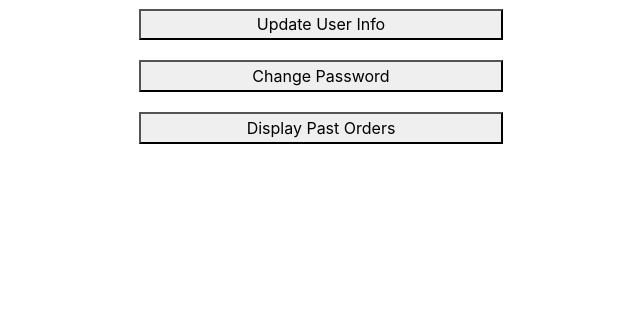
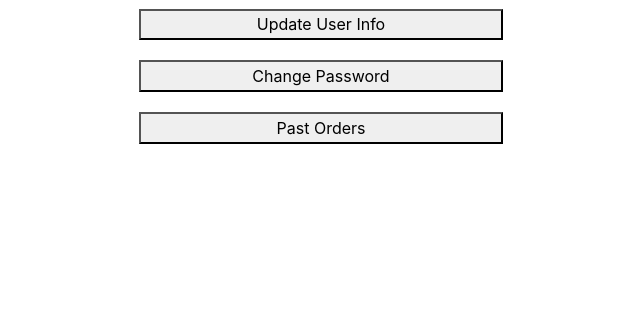
Before and after one commit to alexp230/SRVR-CS499-FinalProject, a Flask app: page /usrhome in a window 1280 px wide. Shown: the part 173-486 px from the top of the page, without its empty margins (319-959 px from the left). Run offline with Flask 3, Linux system fonts and the light colour scheme.

Commit message:
past orders button to tempusrhome

```diff
--- a/templates/tempusrhome.html
+++ b/templates/tempusrhome.html
@@ -17,7 +17,7 @@
         <button type="submit"> Change Password </button>
     </form>
     <form action="/past_orders" >
-        <button type="submit"> Display Past Orders </button>
+        <button type="submit"> Past Orders </button>
     </form>
 
     <!-- <button type="button" formaction="{{ url_for('paymentmethod') }}" >Update Payment Method</button> -->
```
Also changed, not shown: templates/temp_past_orders.html (+18 -0 lines).
